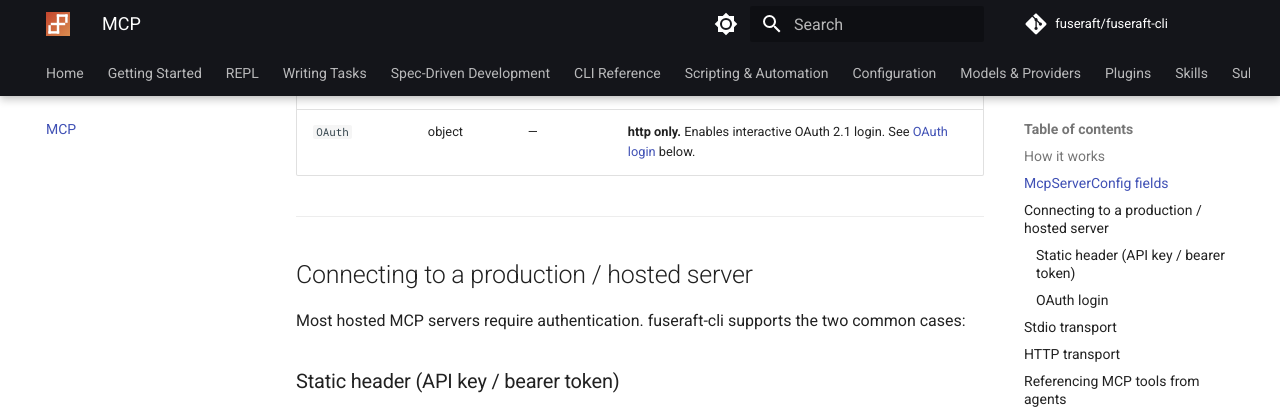
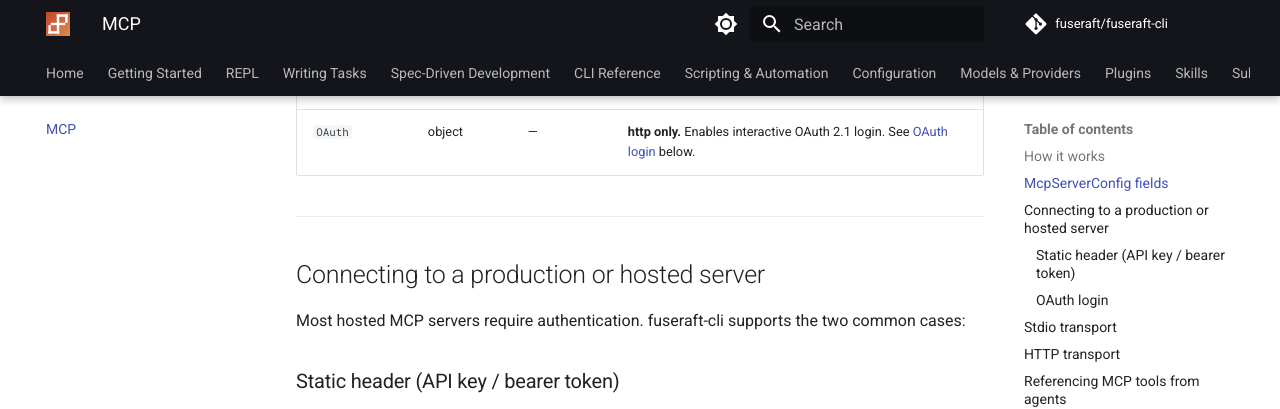
Before and after one commit to fuseraft/fuseraft-cli, an MkDocs documentation site: the page built from docs/mcp.md, in a window 1280 px wide and 900 px high, scrolled down 1355 px. Shown: the top 409 px of the window. Built offline with MkDocs 1.6.1 and Material for MkDocs 9.7.7, drawn with Linux system fonts in a browser that asks for light colours; comment, search, counter and statistics services are not loaded; some of the changed text lies outside the part shown.

````diff
--- a/docs/mcp.md
+++ b/docs/mcp.md
@@ -34,7 +34,7 @@ fuseraft-cli supports the [Model Context Protocol (MCP)](https://modelcontextpro
 
 ---
 
-## Connecting to a production / hosted server
+## Connecting to a production or hosted server
 
 Most hosted MCP servers require authentication. fuseraft-cli supports the two common cases:
 
@@ -163,7 +163,7 @@ McpServers:
 ```
 
 For a server that requires an API key, bearer token, or OAuth login, see
-[Connecting to a production / hosted server](#connecting-to-a-production--hosted-server) above.
+[Connecting to a production or hosted server](#connecting-to-a-production-or-hosted-server) above.
 
 ---
 
````
